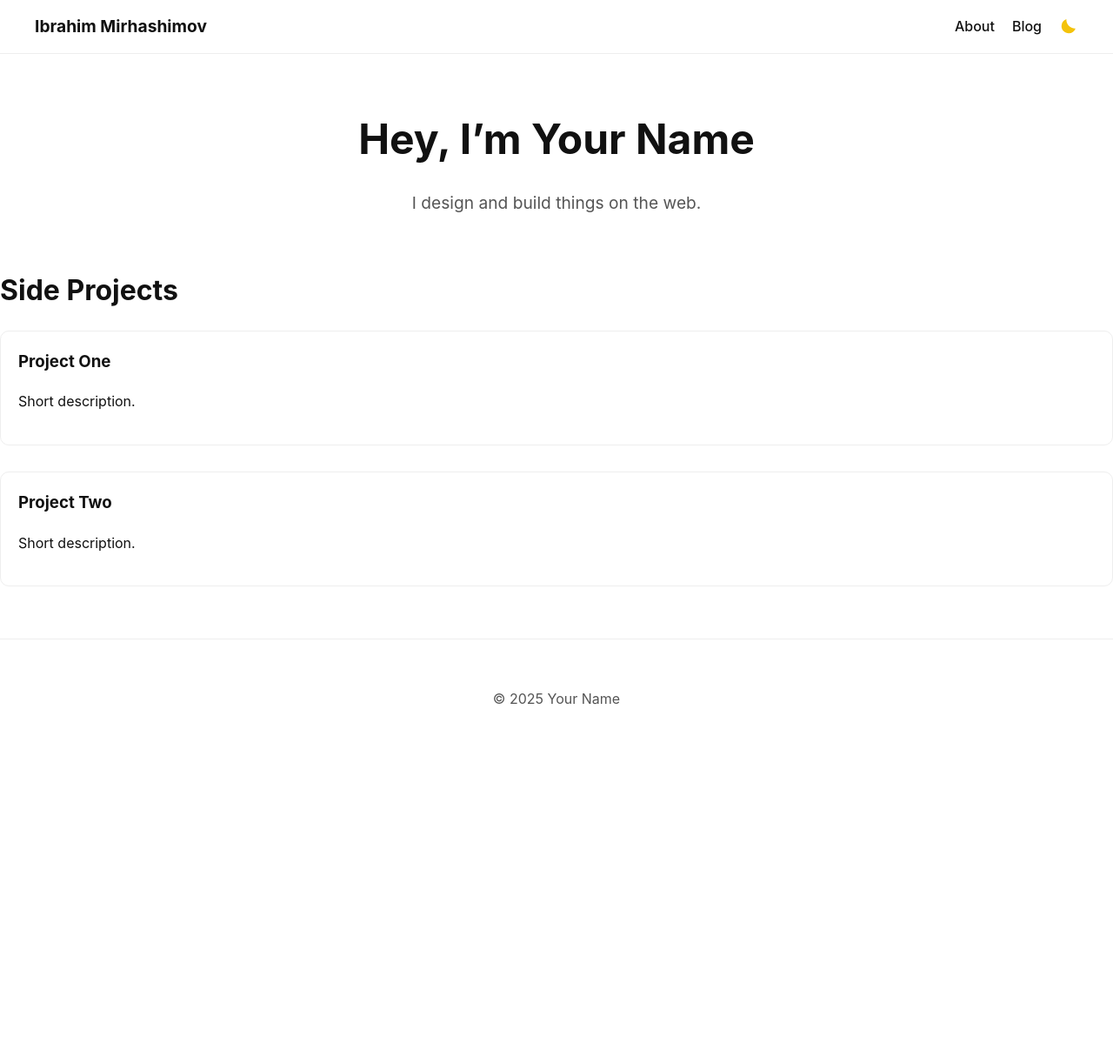
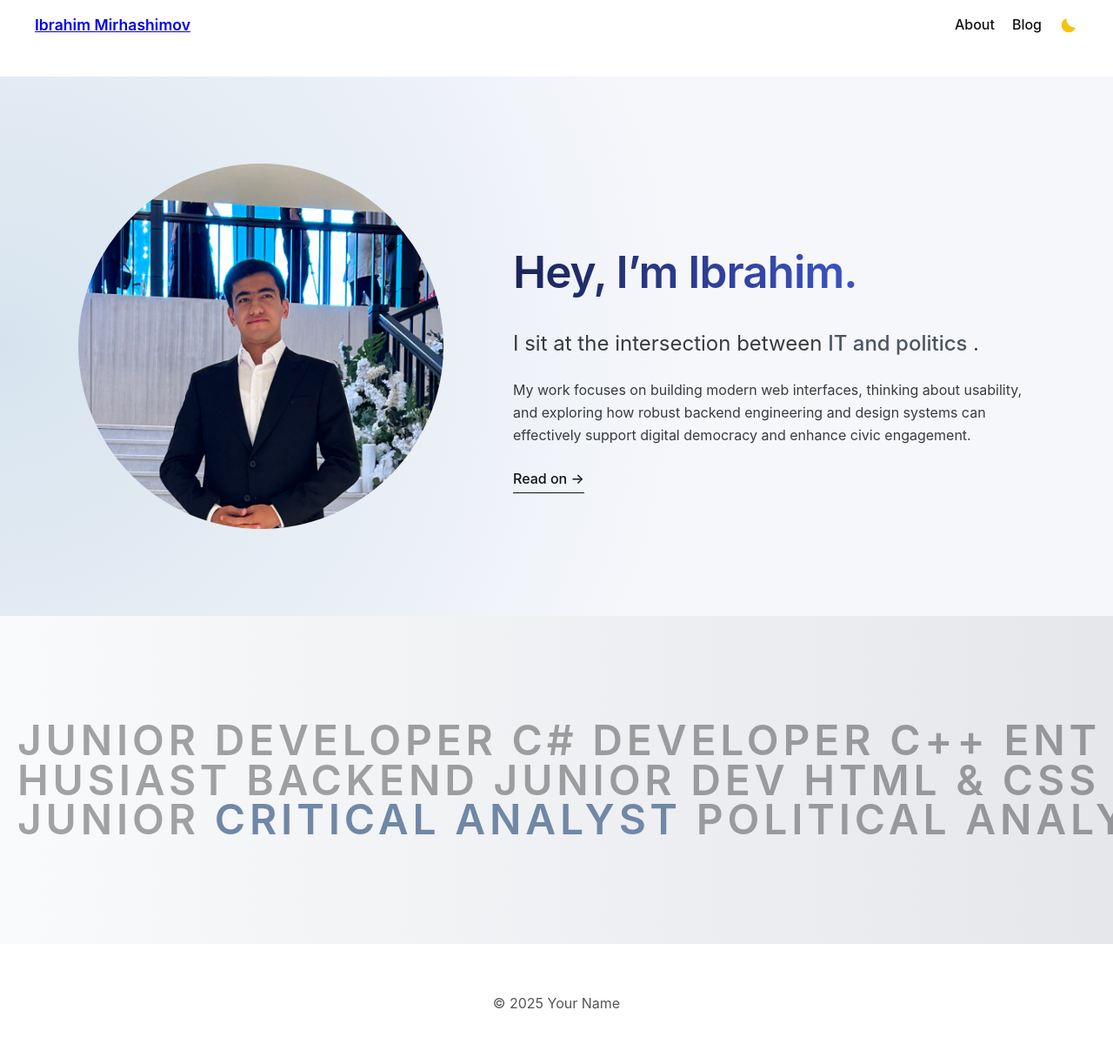
Before and after one commit to M-Iintel/site-project-3, a Jekyll site: the page built from index.markdown, in a window 1280 px wide. Shown: the whole page at 87% size. Built offline with Jekyll 4.4.1, drawn with Linux system fonts in a browser that asks for light colours; before the commit the page ends 900 px from its top, so only the background shows below that.

Commit message:
Major changes to home screen

```diff
--- a/_includes/header.html
+++ b/_includes/header.html
@@ -1,11 +1,11 @@
 <header class="site-header">
   <nav class="nav-bar">
     <div class="nav-left">
-      <span class="nav-name">Ibrahim Mirhashimov</span>
+      <a class="nav-name" href="{{ site.baseurl }}/">Ibrahim Mirhashimov</a>
     </div>
     <div class="nav-right">
-      <a href="/about/">About</a>
-      <a href="/blog/">Blog</a>
+      <a href="{{ site.baseurl }}/about/">About</a>
+      <a href="{{ site.baseurl }}/blog/">Blog</a>
       <button id="mode-toggle" aria-label="Toggle dark mode">
         <img
           id="mode-icon"
--- a/_layouts/default.html
+++ b/_layouts/default.html
@@ -29,6 +29,21 @@
   </script>
   <script src="{{ site.baseurl }}/assets/js/theme.js"></script>
 
+
+  <script>
+const roles = document.querySelectorAll(".role");
+
+document.addEventListener("mousemove", e => {
+  const x = e.clientX;
+  roles.forEach(role => {
+    const rect = role.getBoundingClientRect();
+    const center = rect.left + rect.width / 2;
+    const distance = Math.abs(x - center);
+    const intensity = Math.max(0, 1 - distance / 400);
+    role.style.color = `rgba(160, 200, 255, ${0.15 + intensity * 0.85})`;
+  });
+});
+</script>
   <body>
     {% include header.html %}
 
--- a/assets/css/style.css
+++ b/assets/css/style.css
@@ -1,32 +1,175 @@
-/* General body styling */
+/* Base */
 body {
   font-family: -apple-system, BlinkMacSystemFont, "Segoe UI", Roboto, Oxygen,
     Ubuntu, Cantarell, "Open Sans", "Helvetica Neue", sans-serif;
   margin: 0;
   padding: 0;
-  max-width: 100%; /* allow full width for header */
   line-height: 1.6;
   color: #111;
   background-color: #fff;
 }
 
-/* Header */
+/* ================= HERO ================= */
+
+.hero {
+  width: 100%;
+  padding: 100px 0;
+  background: radial-gradient(
+    circle at left,
+    rgba(70, 130, 180, 0.22),
+    #f6f7fb 60%
+  );
+  color: #0f1117;
+}
+
+.hero-inner {
+  max-width: 1100px;
+  margin: 0 auto;
+  padding: 0 20px;
+  display: grid;
+  grid-template-columns: 420px 1fr;
+  gap: 80px;
+  align-items: center;
+}
+
+.hero-image {
+  width: 100%;
+  aspect-ratio: 1 / 1;
+  border-radius: 50%;
+  overflow: hidden;
+}
+
+.hero-image img {
+  width: 100%;
+  height: 100%;
+  object-fit: cover;
+  object-position: center top;
+  transform: scale(1.65) translateY(-6%);
+  transform-origin: center top;
+  display: block;
+}
+
+.hero-content {
+  max-width: 640px;
+}
+
+.hero-content h1 {
+  font-size: 3.2rem;
+  font-weight: 600;
+  letter-spacing: -0.02em;
+  margin-bottom: 24px;
+  background: linear-gradient(90deg, #1a2456, #4f6cff);
+  -webkit-background-clip: text;
+  background-clip: text;
+  -webkit-text-fill-color: transparent;
+}
+
+.hero-sub {
+  font-size: 1.5rem;
+  line-height: 1.4;
+  margin-bottom: 32px;
+}
+
+.hero-sub-link {
+  text-decoration: none;
+  font-weight: 500;
+  color: #4b5563;
+  transition: color 0.2s ease;
+}
+
+.hero-sub-link:hover {
+  color: #4f6cff;
+}
+
+.hero-content p {
+  max-width: 600px;
+  margin-bottom: 25px;
+  color: rgba(15, 17, 23, 0.82);
+}
+
+.hero-link {
+  display: inline-block;
+  font-size: 1rem;
+  font-weight: 500;
+  text-decoration: none;
+  color: inherit;
+  border-bottom: 1px solid currentColor;
+  padding-bottom: 2px;
+}
+
+.hero-link:hover {
+  opacity: 0.85;
+}
+
+/* ================= ROLES ================= */
+
+.roles {
+  padding: 120px 0;
+  overflow: hidden;
+  background: linear-gradient(to right, #f9fafb 0%, #e5e7eb 100%);
+}
+
+.roles-inner {
+  width: 100%;
+  padding: 0 20px;
+  line-height: 0.95;
+  max-height: calc(3 * 3rem * 0.95);
+  overflow: hidden;
+}
+
+.role {
+  display: inline;
+  font-size: 3rem;
+  font-weight: 600;
+  letter-spacing: 0.1em;
+  text-transform: uppercase;
+  text-decoration: none;
+  word-break: break-all;
+  color: rgba(0, 0, 0, 0.35);
+  transition: color 0.4s ease, transform 0.25s ease;
+}
+
+.role::after {
+  content: " ";
+}
+
+.role:hover {
+  color: #000;
+}
+
+.role.highlight {
+  color: rgba(98, 123, 157, 0.9);
+}
+
+.role.highlight:hover {
+  color: #000;
+  transform: translateY(-2px);
+}
+
+/* ================= HEADER ================= */
+
 .site-header {
-  margin-bottom: 60px;
+  margin-bottom: 30px;
 }
 
 .nav-bar {
   display: flex;
-  justify-content: space-between; /* name far left, links far right */
+  justify-content: space-between;
   align-items: center;
   padding: 15px 40px;
-  border-bottom: 1px solid #eee;
   flex-wrap: wrap;
 }
 
 .nav-left .nav-name {
-  font-weight: bold;
-  font-size: 1.2rem;
+  font-size: 1.1rem;
+  font-weight: 600;
+  cursor: pointer;
+  transition: transform 0.2s ease, color 0.2s ease;
+}
+
+.nav-left .nav-name:hover {
+  transform: translateY(-3px) scale(1.05);
+  color: #007acc;
 }
 
 .nav-right {
@@ -39,9 +182,11 @@ body {
   text-decoration: none;
   font-weight: 500;
   color: inherit;
+  transition: transform 0.2s ease, color 0.2s ease;
 }
 
 .nav-right a:hover {
+  transform: translateY(-3px) scale(1.05);
   color: #007acc;
 }
 
@@ -50,7 +195,6 @@ body {
   border: none;
   padding: 0;
   cursor: pointer;
-  outline: none;
 }
 
 #mode-toggle img {
@@ -60,84 +204,16 @@ body {
   transition: transform 0.2s ease, filter 0.2s ease;
 }
 
-
-/* Hover effect */
 #mode-toggle:hover img {
   transform: scale(1.2) rotate(15deg);
   filter: brightness(1.2);
 }
 
-/* Icon animation on switch */
-.icon-switch {
-  transform: rotate(360deg);
-}
+/* ================= FOOTER ================= */
 
-/* Responsive adjustments */
-@media (max-width: 768px) {
-  .nav-bar {
-    flex-direction: column;
-    align-items: flex-start;
-    gap: 10px;
-    padding: 15px 20px;
-  }
-
-  .nav-right {
-    width: 100%;
-    justify-content: flex-start;
-  }
-
-  #mode-toggle {
-    margin-left: 0;
-  }
-}
-
-/* Hero Section */
-.hero {
-  text-align: center;
-  margin-bottom: 60px;
-}
-
-.hero h1 {
-  font-size: 3rem;
-  margin-bottom: 10px;
-}
-
-.hero p {
-  font-size: 1.2rem;
-  color: #555;
-}
-
-/* Projects Section */
-.projects {
-  margin-bottom: 60px;
-}
-
-.projects h2 {
-  margin-bottom: 20px;
-  font-size: 2rem;
-}
-
-.project {
-  margin-bottom: 30px;
-  padding: 20px;
-  border: 1px solid #eee;
-  border-radius: 10px;
-  transition: box-shadow 0.2s ease-in-out;
-}
-
-.project:hover {
-  box-shadow: 0 4px 15px rgba(0,0,0,0.1);
-}
-
-.project h3 {
-  margin-top: 0;
-}
-
-/* Footer */
 .site-footer {
   text-align: center;
   padding: 40px 0;
-  border-top: 1px solid #eee;
   color: #555;
 }
 
@@ -151,17 +227,96 @@ body {
   color: #007acc;
 }
 
-/* Dark Mode */
+/* ================= DARK MODE ================= */
+
 body.dark-mode {
   background-color: #111;
   color: #eee;
 }
 
-body.dark-mode a {
-  color: #1e90ff;
+body.dark-mode .hero {
+  background: radial-gradient(
+    circle at left,
+    rgba(90, 160, 220, 0.35),
+    #0a0c10 55%
+  );
+  color: #e9eef7;
 }
 
-body.dark-mode #mode-toggle {
-  border: 1px solid #eee;
-  color: #eee;
+body.dark-mode .hero-content h1 {
+  background: linear-gradient(90deg, #151b22, #9aa8ff);
+  -webkit-background-clip: text;
+  background-clip: text;
+  -webkit-text-fill-color: transparent;
 }
+
+body.dark-mode .hero-content p {
+  color: rgba(233, 238, 247, 0.82);
+}
+
+body.dark-mode .hero-sub-link:hover {
+  color: #9aa8ff;
+}
+
+body.dark-mode .roles {
+  background: #0f1117;
+}
+
+body.dark-mode .role {
+  color: rgba(255, 255, 255, 0.14);
+}
+
+body.dark-mode .role:hover,
+body.dark-mode .role.highlight {
+  color: rgba(160, 200, 255, 0.9);
+}
+
+/* ================= RESPONSIVE ================= */
+
+@media (max-width: 900px) {
+  .hero-inner {
+    grid-template-columns: 1fr;
+    gap: 50px;
+    text-align: center;
+  }
+
+  .hero-image {
+    max-width: 300px;
+    margin: 0 auto;
+  }
+
+  .hero-content {
+    margin: 0 auto;
+  }
+
+  .hero-content h1 {
+    font-size: 2.6rem;
+  }
+
+  .hero-sub {
+    font-size: 1.35rem;
+  }
+
+  .role {
+    font-size: 1.8rem;
+    letter-spacing: 0.08em;
+  }
+
+  .roles-inner {
+    max-height: calc(3 * 1.8rem * 0.95);
+  }
+}
+
+@media (max-width: 768px) {
+  .nav-bar {
+    flex-direction: column;
+    align-items: flex-start;
+    gap: 10px;
+    padding: 15px 20px;
+  }
+
+  .nav-right {
+    width: 100%;
+    justify-content: flex-start;
+  }
+}
--- a/index.markdown
+++ b/index.markdown
@@ -4,20 +4,40 @@ title: Home
 ---
 
 <section class="hero">
-  <h1>Hey, I’m Your Name</h1>
-  <p>I design and build things on the web.</p>
+  <div class="hero-inner">
+    <div class="hero-image">
+      <img src ="{{ site.baseurl }}/assets/images/profile.jpg" alt="Profile">
+    </div>
+
+    <div class="hero-content">
+      <h1>Hey, I’m Ibrahim.</h1>
+
+    <p class="hero-sub">
+      I sit at the intersection between
+      <a class="hero-sub-link" href="{{ site.baseurl }}/it-and-politics/">
+        IT and politics
+      </a>.
+    </p>
+
+      <p>
+        My work focuses on building modern web interfaces, thinking about usability, and exploring how robust backend engineering and design systems can effectively support digital democracy and enhance civic engagement.
+      </p>
+
+      <a class="hero-link" href="{{ site.baseurl }}/about/">Read on →</a>
+    </div>
+
+  </div>
 </section>
 
-<section class="projects">
-  <h2>Side Projects</h2>
-
-  <div class="project">
-    <h3>Project One</h3>
-    <p>Short description.</p>
-  </div>
-
-  <div class="project">
-    <h3>Project Two</h3>
-    <p>Short description.</p>
+<section class="roles">
+  <div class="roles-inner">
+    <a href="{{ site.baseurl }}/junior-developer/" class="role">Junior Developer</a>
+    <a href="{{ site.baseurl }}/python-developer/" class="role">C# Developer</a>
+    <a href="{{ site.baseurl }}/cpp-enthusiast/" class="role">C++ Enthusiast</a>
+    <a href="{{ site.baseurl }}/frontend-developer/" class="role">Backend Junior Dev</a>
+    <a href="{{ site.baseurl }}/html-css/" class="role">HTML &amp; CSS Junior</a>
+    <a href="{{ site.baseurl }}/problem-solver/" class="role highlight">Critical Analyst</a>
+    <a href="{{ site.baseurl }}/politician/" class="role">Political Analyst</a>
+    <a href="{{ site.baseurl }}/economics/" class="role">Economics-Curious</a>
   </div>
 </section>
```
Also changed, not shown: assets/images/mode-dark.svg, assets/images/profile.jpg (added), it-and-politcs/index.markdown (added).
